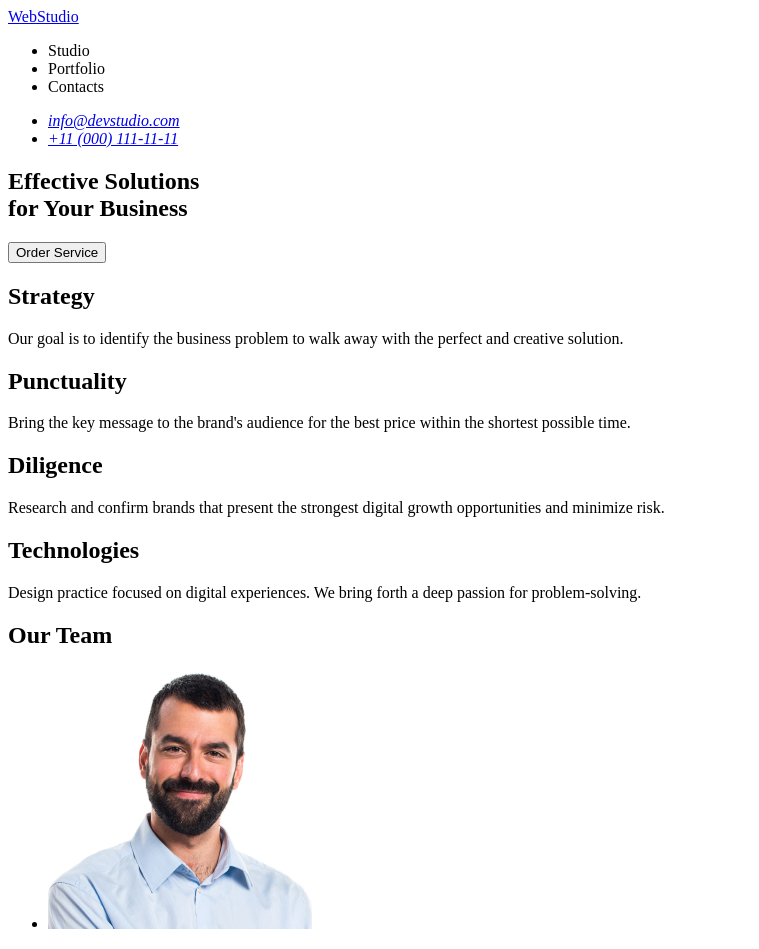
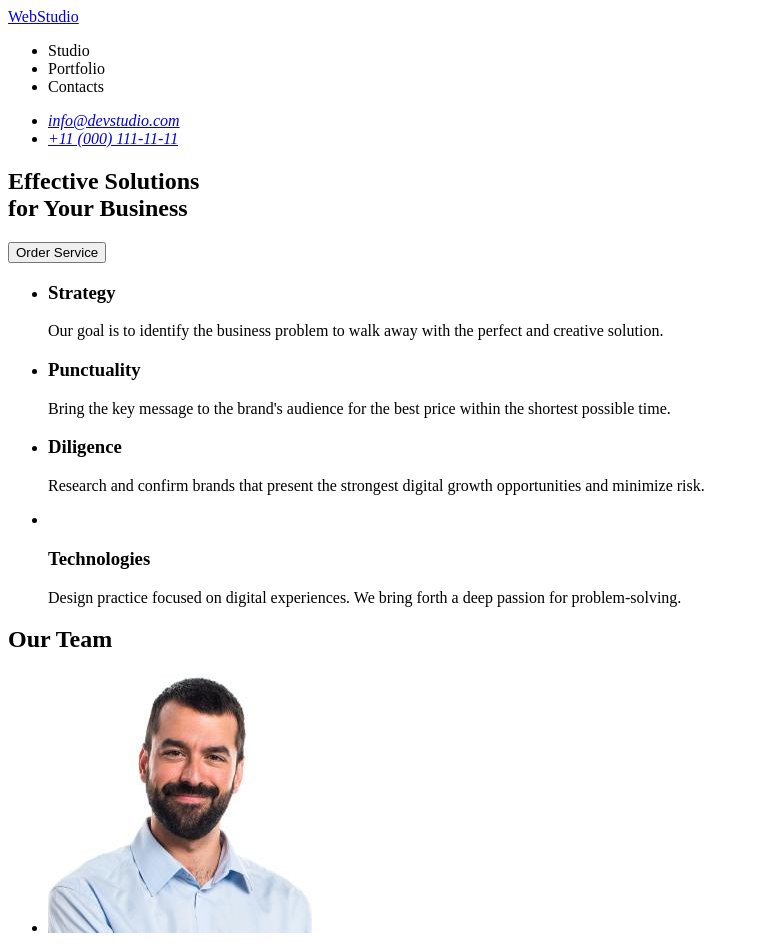
Before and after one commit to mykolaroman/goit-markup-hw-01, a plain HTML site: page index.html in a window 1280 px wide. Shown: the top 949 px of the page, without its empty margins (0-759 px from the left). Drawn offline with Linux system fonts and the light colour scheme.

Commit message:
homework

```diff
--- a/index.html
+++ b/index.html
@@ -8,8 +8,8 @@
 
   <body>
     <header>
+<a href="./index.html" target="_blank">WebStudio</a>
 <nav>
-<a href="./index.html" target="_blank">WebStudio</a>
 <ul>
         <li><a>Studio</a></li>
        <li><a>Portfolio</a></li>
@@ -24,53 +24,64 @@
       </address>
     </header>
     <main>
-      <!-- Dark-bg -->
+
         <section>
       <h1>Effective Solutions<br/>for Your Business</h1>
       <button type="button">Order Service</button>
             </section>
-      <!-- section 1 -->
+
       <section>
-        <h2>Strategy</h2>
+        <ul>
+            <li>
+                <h3>Strategy</h3>
         <p>
           Our goal is to identify the business problem to walk away with the
           perfect and creative solution.
         </p>
-        <h2>Punctuality</h2>
+            </li>
+            <li>
+        <h3>Punctuality</h3>
         <p>
           Bring the key message to the brand's audience for the best price
           within the shortest possible time.
         </p>
-        <h2>Diligence</h2>
+    </li>
+    <li>
+        <h3>Diligence</h3>
         <p>
           Research and confirm brands that present the strongest digital growth
           opportunities and minimize risk.
         </p>
-        <h2>Technologies</h2>
+    </li>
+    <li></li>
+        <h3>Technologies</h3>
         <p>
           Design practice focused on digital experiences. We bring forth a deep
           passion for problem-solving.
         </p>
+    </li>
+    </ul>
       </section>
-      <!-- section 2 -->
+
       <section>
         <h2>Our Team</h2>
         <ul>
             <li>
-        <img src="./images/img.jpg" alt="Mark Guerrero" width="264" />
+                <img src="./images/markguerrero.jpg" alt="Mark Guerrero" width="264" height="260" />
                 <h3>Mark Guerrero</h3>
                 <p>Product Designer</p>
             </li>
             <li>
-        <img src="./images/img (1).jpg" alt="Tom Ford" width="264" />
+                <img src="./images/tomford.jpg" alt="Tom Ford" width="264" height="260" />
                 <h3>Tom Ford</h3>
                 <p>Frontend Developer</p>
-        <img src="./images/img (2).jpg" alt="Camila Garcia" width="264" />
+            <li>
+                <img src="./images/camilagarcia.jpg" alt="Camila Garcia" width="264" height="260" />
                 <h3>Camila Garcia</h3>
                 <p>Marketing</p>
             </li>
             <li>
-        <img src="./images/img (3).jpg" alt="Daniel Wilson" width="264" />
+                <img src="./images/danielwilson.jpg" alt="Daniel Wilson" width="264" height="260" />
                 <h3>Daniel Wilson</h3>
                 <p>UI Designer</p>
             </li>
```
Also changed, not shown: images/camilagarcia.jpg (added), images/danielwilson.jpg (added), images/markguerrero.jpg (added), images/tomford.jpg (added). Lines whose indentation alone changed are shown as unchanged.
